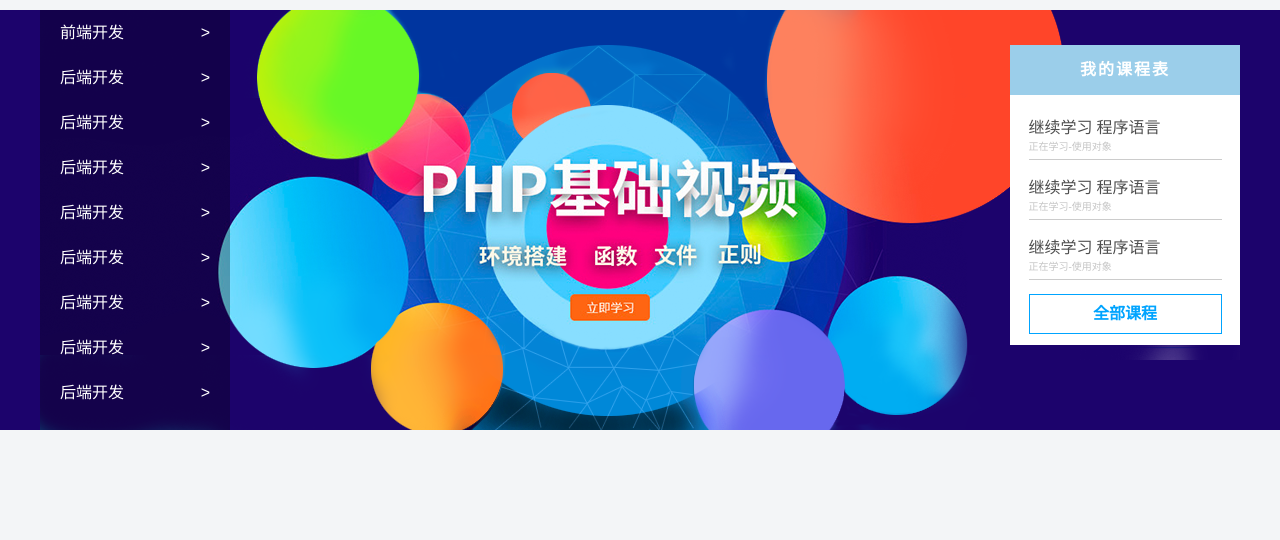
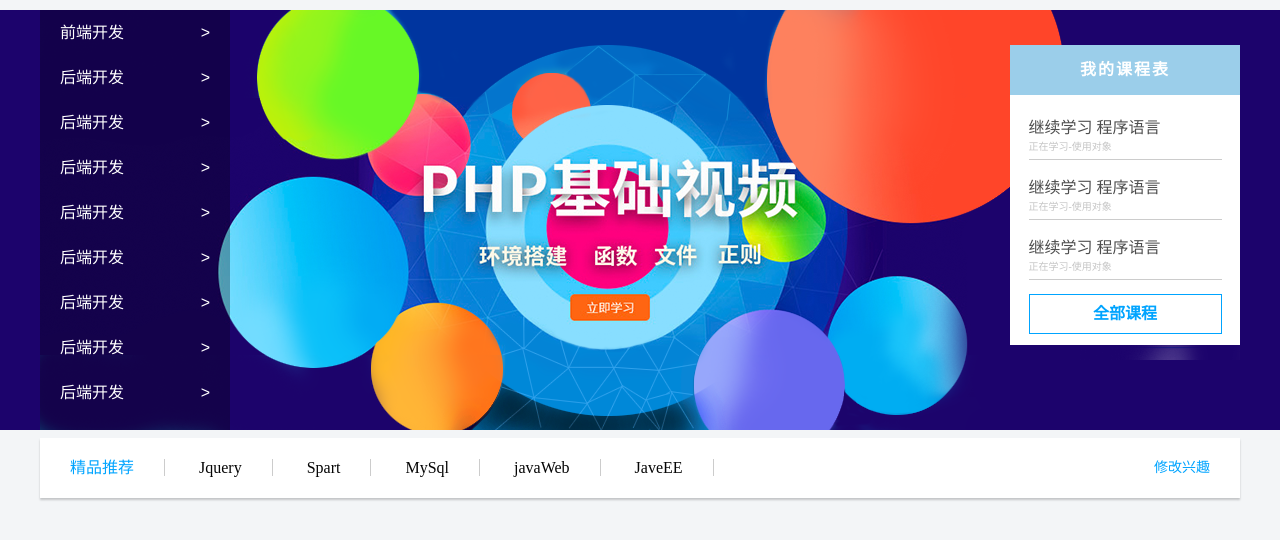
Before and after one commit to lemonL/WebLearn, a plain HTML site: page index.html in a window 1280 px wide. Shown: the part 90-630 px from the top of the page. Drawn offline with Linux system fonts and the light colour scheme.

Commit message:
kitty
更新Html

```diff
--- a/index.html
+++ b/index.html
@@ -211,6 +211,33 @@
             font-weight: 700;
         }
 
+        .recommend {
+            height: 60px;
+            background-color: #fff;
+            margin-top: 8px;
+            line-height: 60px;
+            box-shadow: 0 2px 2px rgba(0, 0, 0, 0.2);
+        }
+
+        .recommend a {
+            padding: 0 30px;
+            border-right: 1px solid #cccccc;
+        }
+
+        .recommend a:hover {
+            color: #00a4ff;
+        }
+
+        .recommend a:first-child {
+            color: #00a4ff;
+        }
+        .recommend a:last-child{
+            color: #00a4ff;
+            float: right;
+            border: 0px;
+            font-size: 14px;
+        }
+
     </style>
     <title>学成网</title>
 </head>
@@ -284,5 +311,16 @@
     </div>
 
 </div>
+<div class="recommend container">
+    <a href="#">精品推荐</a>
+    <a href="#">Jquery</a>
+    <a href="#">Spart</a>
+    <a href="#">MySql</a>
+    <a href="#">javaWeb</a>
+    <a href="#">JaveEE</a>
+    <a href="#">修改兴趣</a>
+
+
+</div>
 </body>
 </html>
```
